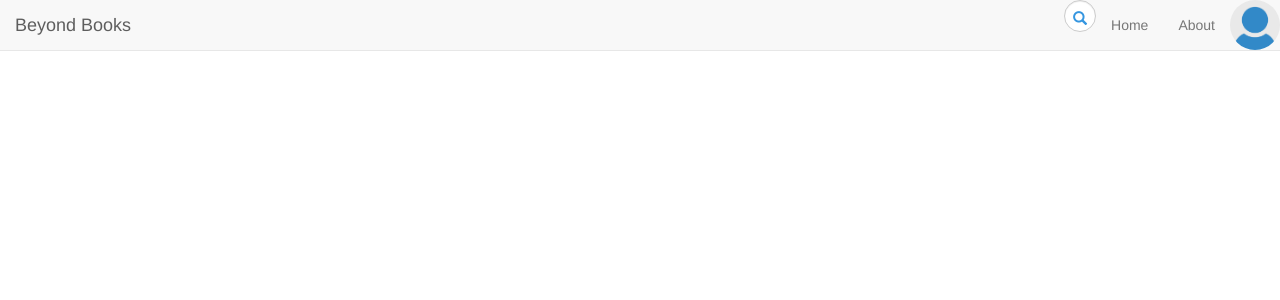
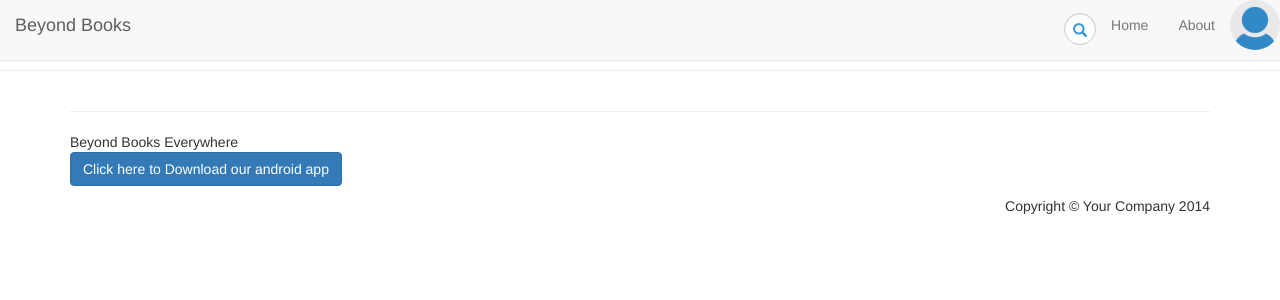
Before and after one commit to TheHackstreetBoys/BeyondBooks, a PHP site: page /template.html in a window 1280 px wide. Shown: the top 300 px of the page. Run offline with PHP 8.4, Linux system fonts and the light colour scheme; some libraries are stand-ins or nearby versions.

Commit message:
Template added

```diff
--- a/web/css/style.css
+++ b/web/css/style.css
@@ -168,8 +168,12 @@
 
 
 
-
-
+#search {
+margin-top:13px;
+}
+#search1{
+margin-top:-3px;
+}
 .search-form .form-group {
   float: right !important;
   transition: all 0.35s, border-radius 100s;
--- a/web/template.html
+++ b/web/template.html
@@ -52,9 +52,9 @@
 	      <ul class="nav navbar-nav navbar-right">
 
 		<li><form action="" class="search-form">
-                <div class="form-group has-feedback">
-            		<label for="search" class="sr-only">Search</label>
-            		<input type="text" class="form-control" name="search" id="search" placeholder="search">
+                <div class="form-group has-feedback" id="search">
+
+            		<input type="text" class="form-control" name="search" id="search1" placeholder="search">
               		<span class="glyphicon glyphicon-search form-control-feedback"></span>
             	</div>
             </form></li>
@@ -71,3 +71,21 @@
 	  </div><!-- /.container-fluid -->
 
 	</nav>
+
+
+
+
+
+<p>
+Rest Content
+</p>
+
+<footer>
+<hr />
+<div class="container">
+<hr>Beyond Books Everywhere</hr>
+</br>
+<p class="text-left"><button type="button" class="btn btn-primary">Click here to Download our android app</button></p>
+<p class="text-right">Copyright &copy; Your Company 2014</p>
+</div>
+</footer>
```
Also changed, not shown: 1 other file.
